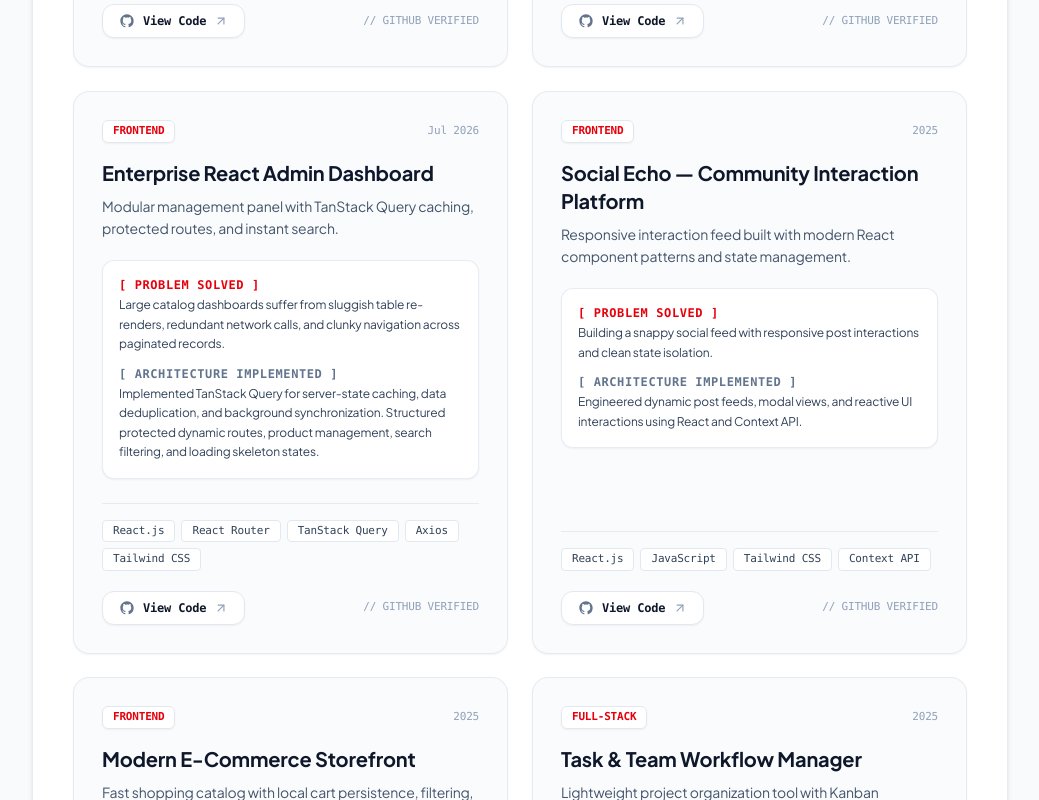
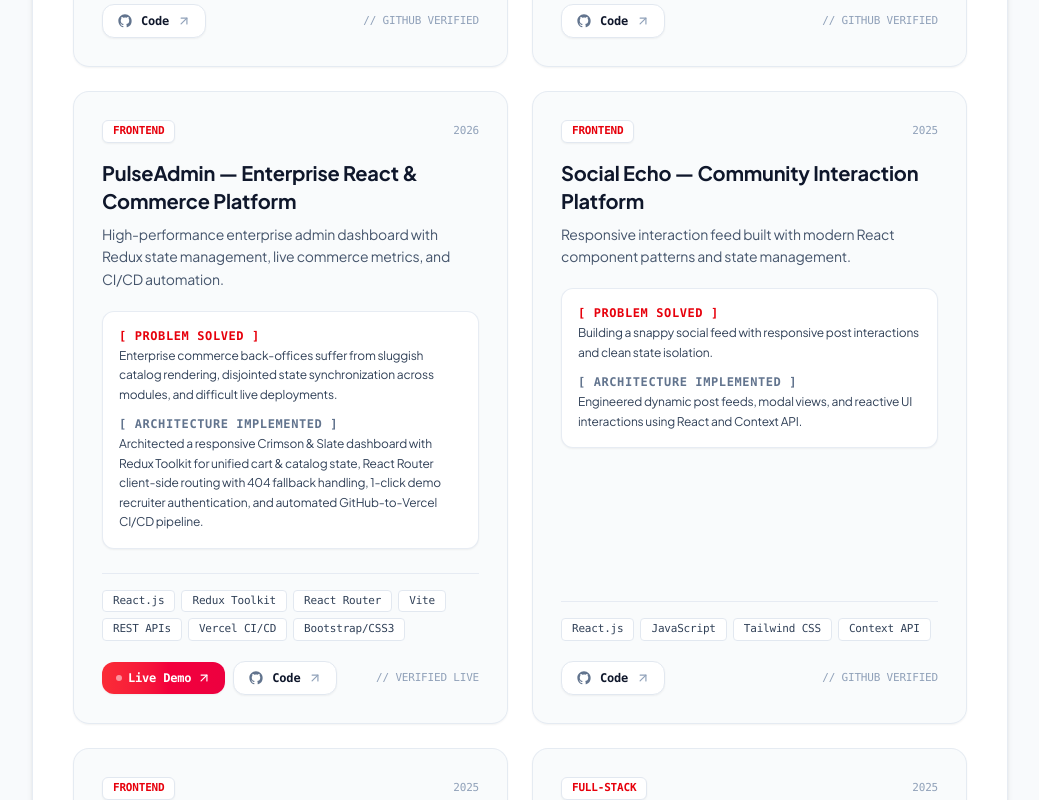
Before and after one commit to ayushman1729/portfolio, a React (Vite) app: page / in a window 1280 px wide. Shown: the part 3880-4680 px from the top of the page, without its empty margins (120-1159 px from the left). Built offline with nearby package versions, Linux system fonts and the light colour scheme.

Commit message:
feat: showcase PulseAdmin enterprise platform with live demo link and Vercel CI/CD tools

```diff
--- a/src/components/Projects.jsx
+++ b/src/components/Projects.jsx
@@ -133,20 +133,35 @@ export default function Projects() {
                     ))}
                   </div>
 
-                  <div className="flex items-center justify-between">
+                  <div className="flex flex-wrap items-center justify-between gap-2">
+                    <div className="flex items-center gap-2">
+                      {project.demo && (
+                        <a
+                          href={project.demo}
+                          target="_blank"
+                          rel="noopener noreferrer"
+                          className="inline-flex items-center gap-1.5 px-3.5 py-2 rounded-xl text-xs font-mono font-bold bg-gradient-to-r from-red-500 to-rose-600 hover:from-red-600 hover:to-rose-700 text-white transition-all shadow-xs"
+                        >
+                          <span className="w-1.5 h-1.5 rounded-full bg-white animate-pulse" />
+                          <span>Live Demo</span>
+                          <ArrowUpRight className="w-3.5 h-3.5" />
+                        </a>
+                      )}
+
                       <a
                         href={project.github}
                         target="_blank"
                         rel="noopener noreferrer"
-                      className="inline-flex items-center gap-2 px-4 py-2 rounded-xl text-xs font-mono font-semibold bg-white dark:bg-zinc-900 hover:bg-slate-100 dark:hover:bg-zinc-800 text-slate-900 dark:text-zinc-200 border border-slate-200 dark:border-zinc-700/80 hover:border-red-500/50 transition-colors shadow-xs"
+                        className="inline-flex items-center gap-2 px-3.5 py-2 rounded-xl text-xs font-mono font-semibold bg-white dark:bg-zinc-900 hover:bg-slate-100 dark:hover:bg-zinc-800 text-slate-900 dark:text-zinc-200 border border-slate-200 dark:border-zinc-700/80 hover:border-red-500/50 transition-colors shadow-xs"
                       >
                         <GithubIcon className="w-4 h-4 text-slate-500 dark:text-zinc-400" />
-                      <span>View Code</span>
+                        <span>Code</span>
                         <ArrowUpRight className="w-3.5 h-3.5 text-slate-400" />
                       </a>
+                    </div>
 
                     <span className="text-[11px] font-mono text-slate-400 dark:text-zinc-500">
-                      // GITHUB VERIFIED
+                      {project.demo ? '// VERIFIED LIVE' : '// GITHUB VERIFIED'}
                     </span>
                   </div>
                 </div>
--- a/src/data/portfolioData.js
+++ b/src/data/portfolioData.js
@@ -28,7 +28,7 @@ export const skillsData = {
   backend: ["Node.js", "Express.js", "RESTful APIs", "JWT Auth", "Cloudinary SDK", "Postman API Testing"],
   database: ["MongoDB", "Mongoose"],
   multimedia: ["RTSP Streaming", "FFmpeg Transcoding", "HLS Browser Playback", "CCTV Integration", "Cloudinary Media"],
-  tools: ["Git & GitHub", "VS Code", "Postman", "Thunder Client"]
+  tools: ["Git & GitHub", "Vercel (CI/CD)", "Vite", "VS Code", "Postman", "Thunder Client"]
 };
 
 export const experience = [
@@ -77,16 +77,17 @@ export const projects = [
     featured: true
   },
   {
-    title: "Enterprise React Admin Dashboard",
-    tagline: "Modular management panel with TanStack Query caching, protected routes, and instant search.",
+    title: "PulseAdmin — Enterprise React & Commerce Platform",
+    tagline: "High-performance enterprise admin dashboard with Redux state management, live commerce metrics, and CI/CD automation.",
     category: "Frontend",
-    date: "Jul 2026",
+    date: "2026",
     problem:
-      "Large catalog dashboards suffer from sluggish table re-renders, redundant network calls, and clunky navigation across paginated records.",
+      "Enterprise commerce back-offices suffer from sluggish catalog rendering, disjointed state synchronization across modules, and difficult live deployments.",
     solution:
-      "Implemented TanStack Query for server-state caching, data deduplication, and background synchronization. Structured protected dynamic routes, product management, search filtering, and loading skeleton states.",
-    tech: ["React.js", "React Router", "TanStack Query", "Axios", "Tailwind CSS"],
+      "Architected a responsive Crimson & Slate dashboard with Redux Toolkit for unified cart & catalog state, React Router client-side routing with 404 fallback handling, 1-click demo recruiter authentication, and automated GitHub-to-Vercel CI/CD pipeline.",
+    tech: ["React.js", "Redux Toolkit", "React Router", "Vite", "REST APIs", "Vercel CI/CD", "Bootstrap/CSS3"],
     github: "https://github.com/ayushman1729/react-admin-dashboard",
+    demo: "https://react-admin-dashboard-iota-rosy.vercel.app",
     featured: true
   },
   {
```
Lines whose indentation alone changed are shown as unchanged.
